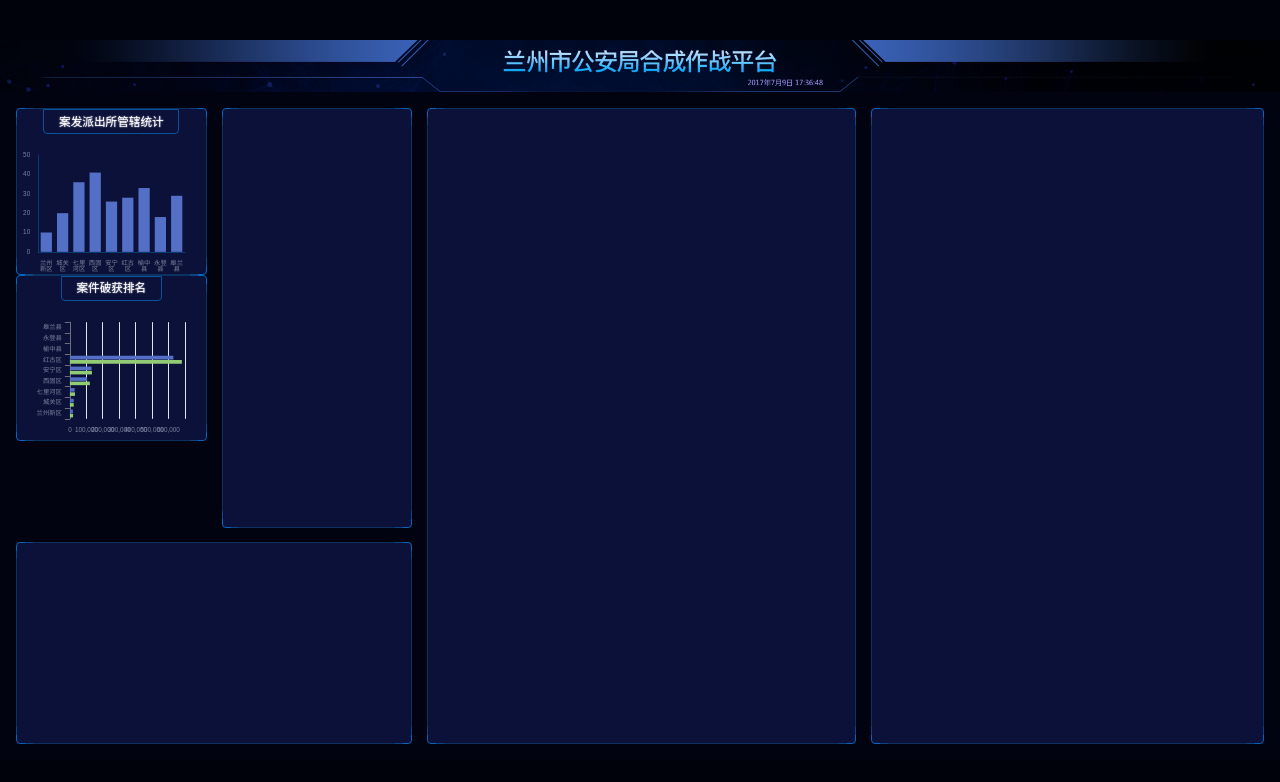
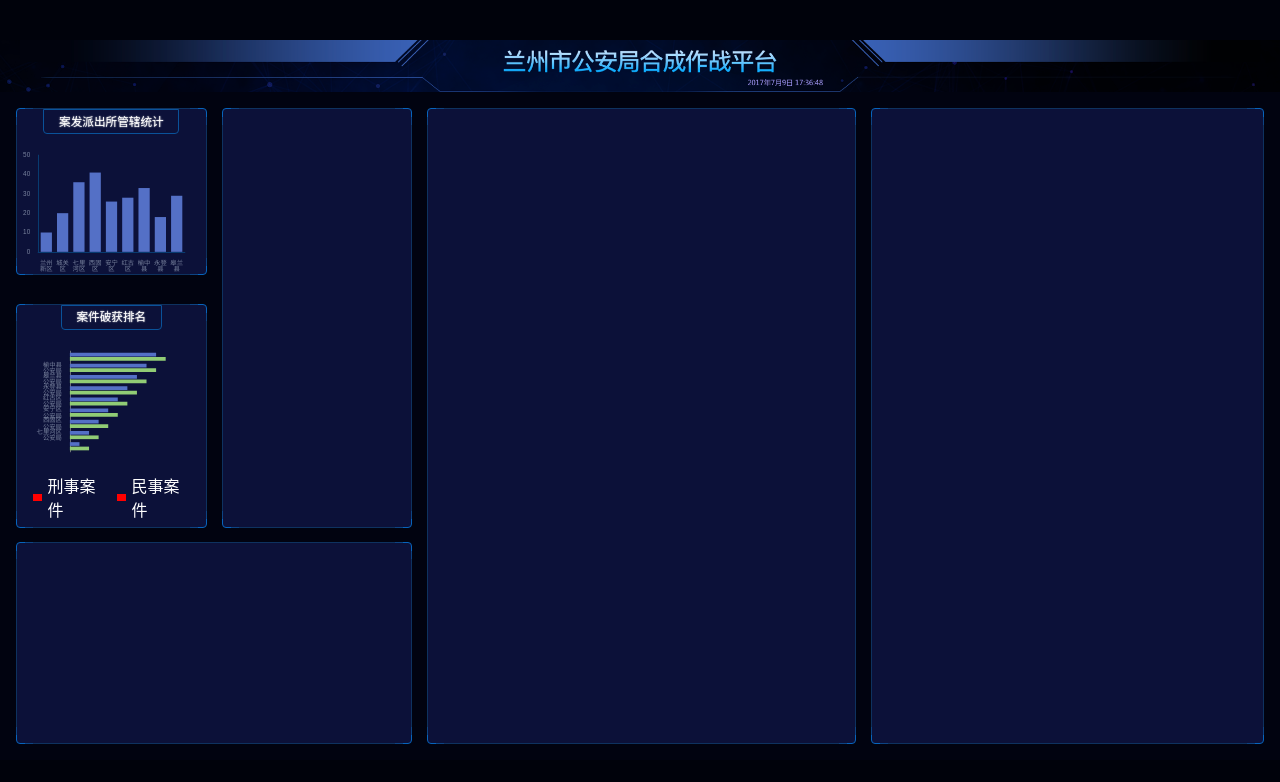
Before and after one commit to WangXiaoyugg/big-screen-demo, a React (Vite) app: page /#/ in a window 1280 px wide. Shown: the top 782 px of the page. Built offline with nearby package versions, Linux system fonts and the light colour scheme.

Commit message:
feat: develop chart2 component

```diff
--- a/src/components/chart-2.tsx
+++ b/src/components/chart-2.tsx
@@ -3,12 +3,11 @@ import * as echarts from 'echarts'
 import px from '../shared/px'
 import { baseEchartsOptions} from '../shared/base-echarts-options'
 import { createEchartsOptions } from '../shared/create-echarts-options'
-const chart1 = () => {
+const chart2 = () => {
   const chartRef = useRef(null);
   useEffect(() => {
     const myChart = echarts.init(chartRef.current)
     myChart.setOption(createEchartsOptions({
-      ...baseEchartsOptions,
       grid: {
         x: px(100),
         y: px(40),
@@ -18,31 +17,44 @@ const chart1 = () => {
       xAxis: {
         type: 'value',
         boundaryGap: [0, 0.01],
+        splitLine: {show: false},
+        axisLabel: { show: false },
       },
       yAxis: {
         type: 'category',
-        data: ["兰州新区",'城关区',"七里河区","西固区","安宁区","红古区",'榆中县', '永登县', '皋兰县'],
+        axisTick: { show: false },
+        data: ['城关区公安局', '七里河区公安局', '西固区公安局', '安宁区公安局', '红古区公安局',
+          '永登县公安局', '皋兰县公安局', '榆中县公安局', '新区公安局'],
+        axisLabel: {
+          formatter(val) {
+            return val.replace('公安局', '\n公安局')
+          }
+        }
       },
       series: [
         {
           name: '2011年',
           type: 'bar',
-          data: [18203, 23489, 29034, 104970, 131744, 630230]
+          data: [1, 2, 3, 4, 5, 6, 7, 8, 9]
         },
         {
           name: '2012年',
           type: 'bar',
-          data: [19325, 23438, 31000, 121594, 134141, 681807]
+          data: [2, 3, 4, 5, 6, 7, 8, 9, 10]
         }
       ]
     }))
   }, [])
   return (
-    <div className="bordered jurisdiction-statistic">
+    <div className="bordered cracked-rank">
       <h2>案件破获排名</h2>
       <div className="chart" ref={chartRef}></div>
+      <div className="legend">
+        <span className="first" />刑事案件
+        <span className="second" />民事案件
+      </div>
     </div>
   )
 }
 
-export default chart1
+export default chart2
--- a/src/pages/home.scss
+++ b/src/pages/home.scss
@@ -47,6 +47,9 @@
 
     > .section1 {
       grid-area: box1;
+      display: flex;
+      flex-direction: column;
+      justify-content: space-between;
     }
     > .section2 {
       grid-area: box2;
@@ -81,5 +84,41 @@
         width: 100%;
       }
     }
+    .cracked-rank {
+      height: px(423);
+      display: flex;
+      flex-direction: column;
+      align-items: center;
+      h2 {
+        flex-shrink: 0;
+        border: 1px solid #0a5299;
+        border-bottom-left-radius: 4px;
+        border-bottom-right-radius: 4px;
+        font-size: px(22);
+        line-height: px(24);
+        padding: px(10) px(28);
+        text-shadow: 0 0 px(3) white;
+      }
+      .chart {
+        flex: 1;
+        width: 100%;
+      }
+      .legend {
+        display: flex;
+        align-items: center;
+        justify-content: flex-end;
+        width: 100%;
+        padding: 0 px(20) px(10);
+        > .first, > .second {
+          display: inline-block;
+          width: px(18);
+          height: px(12);
+          background: red;
+          margin: 0 px(10);
+        }
+        .first {}
+        .second {}
+      }
+    }
   }
 }
```
